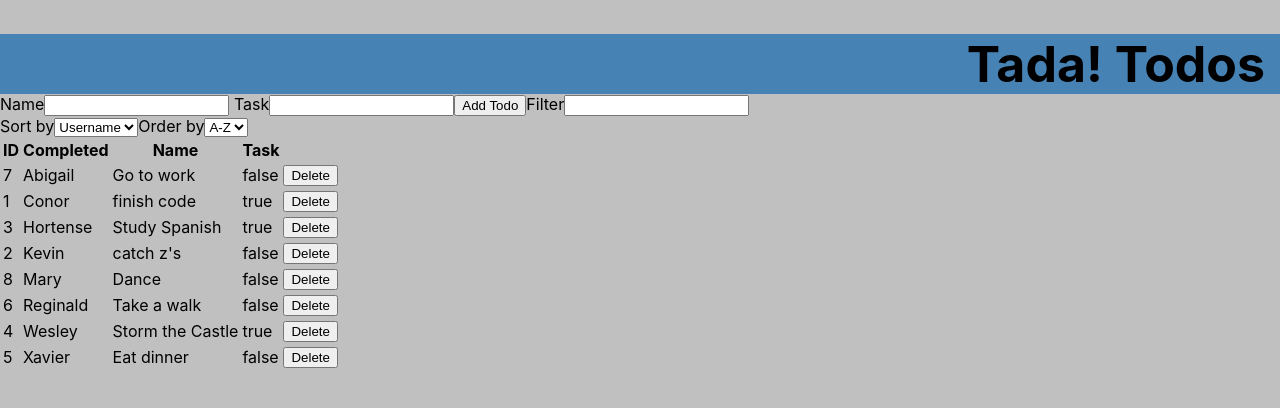
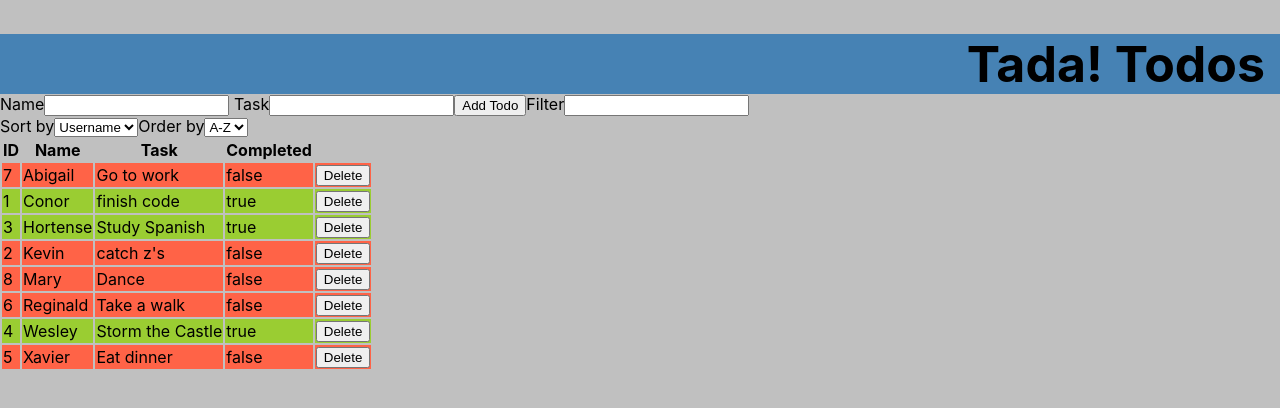
Before and after one commit to conor-mcgowan/todo-enhanced, a React (Create React App) app: page / in a window 1280 px wide. Shown: the top 408 px of the page. Built offline with nearby package versions, Linux system fonts and the light colour scheme.

Commit message:
adds table coloring

```diff
--- a/package.json
+++ b/package.json
@@ -8,6 +8,7 @@
     "@testing-library/user-event": "^12.7.0",
     "react": "^17.0.1",
     "react-dom": "^17.0.1",
+    "react-router-dom": "^5.2.0",
     "react-scripts": "4.0.2",
     "web-vitals": "^1.1.0"
   },
--- a/src/App.js
+++ b/src/App.js
@@ -1,6 +1,9 @@
 import React from "react";
 import TodoApp from "./components/TodoApp";
 import "./App.css";
+import "./components/TodoApp.css";
+import "./components/TodoList.css";
+import "./components/Todo.css";
 
 function App() {
   return (
--- a/src/components/Todo.css
+++ b/src/components/Todo.css
@@ -0,0 +1,3 @@
+tr {
+  border: 2px solid black;
+}
--- a/src/components/Todo.js
+++ b/src/components/Todo.js
@@ -2,9 +2,9 @@ import React from "react";
 
 const Todo = ({ todo, deleteTodo }) => {
   console.log(todo.id);
-  // let color = todo.completed ? "yellow-green" : "tomato";
+  let color = todo.completed ? "yellowgreen" : "tomato";
   return (
-    <tr>
+    <tr style={{ backgroundColor: color }}>
       <td>{todo.id}</td>
       <td>{todo.username}</td>
       <td>{todo.task}</td>
--- a/src/components/TodoApp.js
+++ b/src/components/TodoApp.js
@@ -47,6 +47,8 @@ const TodoApp = () => {
           };
           setTodos([...todos, newTodo]);
           setId(id + 1);
+          setUsername("");
+          setTask("");
         }}
       >
         Add Todo
--- a/src/components/TodoList.js
+++ b/src/components/TodoList.js
@@ -37,9 +37,9 @@ const TodoList = ({ todos, deleteTodo }) => {
         <tbody>
           <tr>
             <th>ID</th>
-            <th>Completed</th>
             <th>Name</th>
             <th>Task</th>
+            <th>Completed</th>
           </tr>
           {todos
             .filter((val) => {
```
Also changed, not shown: 1 other file (tests, documents, lock files or other folders).
